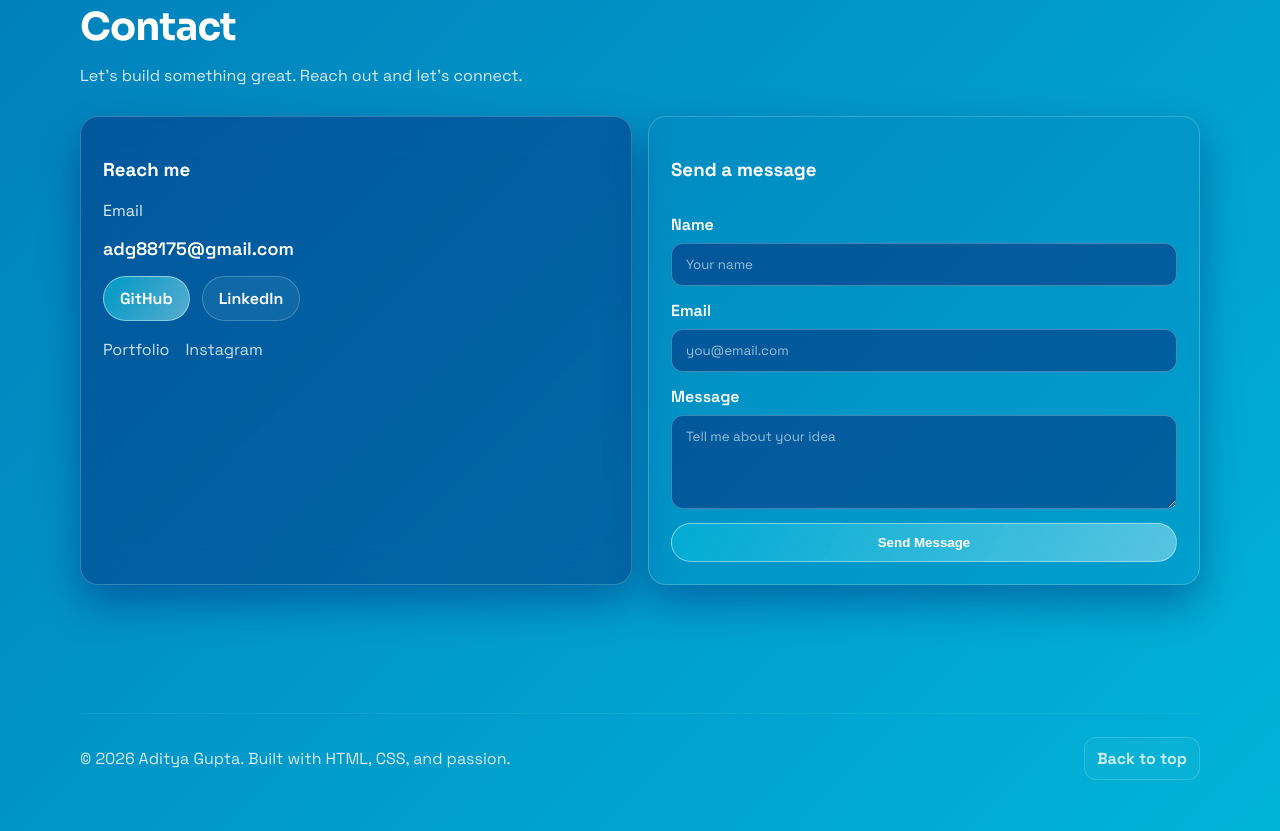
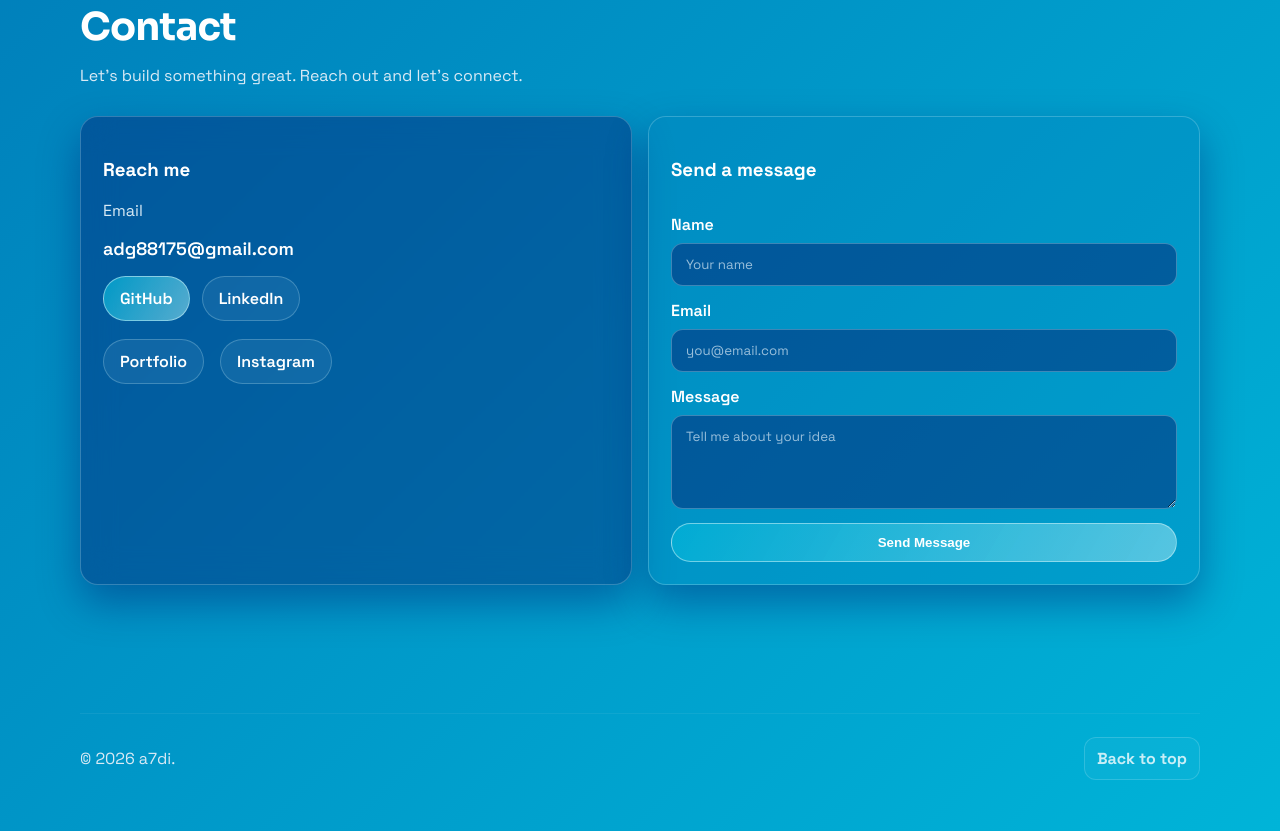
Before and after one commit to aditya48-q/a7di, a plain HTML site: page index.html in a window 1280 px wide. Shown: the part 2919-3750 px from the top of the page. Drawn offline with nearby package versions, Linux system fonts and the light colour scheme.

Commit message:
Update contact links and footer text

```diff
--- a/index.html
+++ b/index.html
@@ -337,9 +337,9 @@
                   LinkedIn
                 </a>
               </div>
-              <div class="contact-links">
-                <a href="https://aditya48-q.github.io/Portfolio/" target="_blank" rel="noreferrer">Portfolio</a>
-                <a href="https://www.instagram.com/a7di___/" target="_blank" rel="noreferrer">Instagram</a>
+              <div class="contact-links ">
+                <a  class="btn btn-ghost" href="https://aditya48-q.github.io/Portfolio/" target="_blank" rel="noreferrer">Portfolio</a>
+                <a  class="btn btn-ghost" href="https://www.instagram.com/a7di___/" target="_blank" rel="noreferrer">Instagram</a>
               </div>
             </div>
 
@@ -373,7 +373,7 @@
       <footer class="footer">
         <div class="shell">
           <div class="footer-inner">
-            <p class="muted">© 2026 Aditya Gupta. Built with HTML, CSS, and passion.</p>
+            <p class="muted">© 2026 a7di.</p>
             <a class="to-top" href="#hero">Back to top</a>
           </div>
         </div>
```
